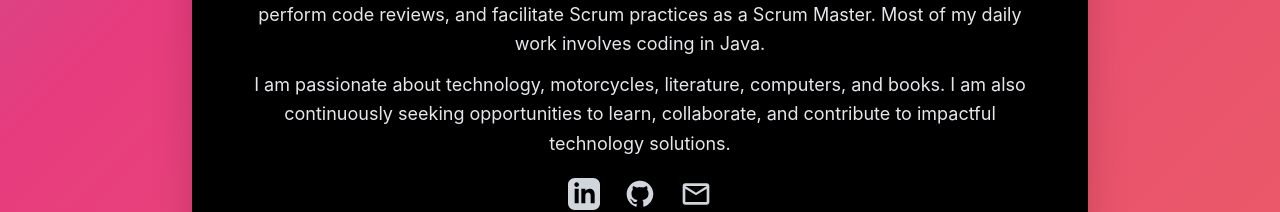
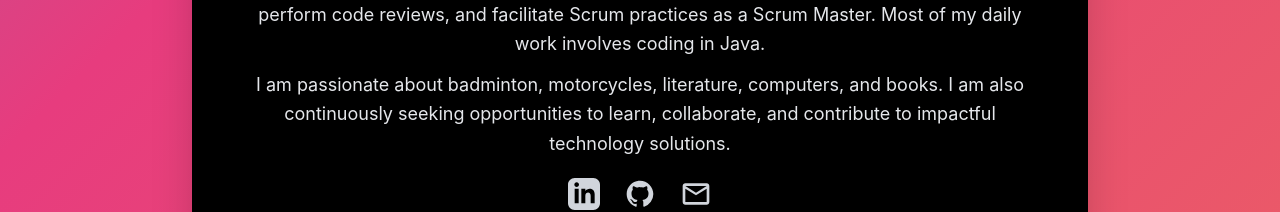
Before and after one commit to akhmadakbar/team25-intro, a Next.js app in the folder nextjs-fundamental/: page /dandyar in a window 1280 px wide. Shown: the part 366-578 px from the top of the page. Built offline with nearby package versions, Linux system fonts and the light colour scheme.

Commit message:
update readme untuk menambahkan materi pertemuan pertama Sandbox HSI IT

```diff
--- a/nextjs-fundamental/src/app/dandyar/page.tsx
+++ b/nextjs-fundamental/src/app/dandyar/page.tsx
@@ -15,7 +15,7 @@ export default function Dandyar() {
                 Hi, I'm from Bandung, Indonesia. On a daily basis, I actively engage in developer advocacy, perform code reviews, and facilitate Scrum practices as a Scrum Master. Most of my daily work involves coding in Java.
             </p>
 
-            <p className="text-base md:text-lg leading-relaxed text-gray-200 mb-5">I am passionate about technology, motorcycles, literature, computers, and books. I am also continuously seeking opportunities to learn, collaborate, and contribute to impactful technology solutions.</p>
+            <p className="text-base md:text-lg leading-relaxed text-gray-200 mb-5">I am passionate about badminton, motorcycles, literature, computers, and books. I am also continuously seeking opportunities to learn, collaborate, and contribute to impactful technology solutions.</p>
 
             <div className="flex justify-center items-center space-x-6">
                 <a href="https://www.linkedin.com/in/dandyalfaz/" target="_blank" rel="noopener noreferrer" className="text-gray-300 hover:text-white transition-transform duration-300 transform hover:scale-110">
```
Also changed, not shown: 1 other file (tests, documents, lock files or other folders).
